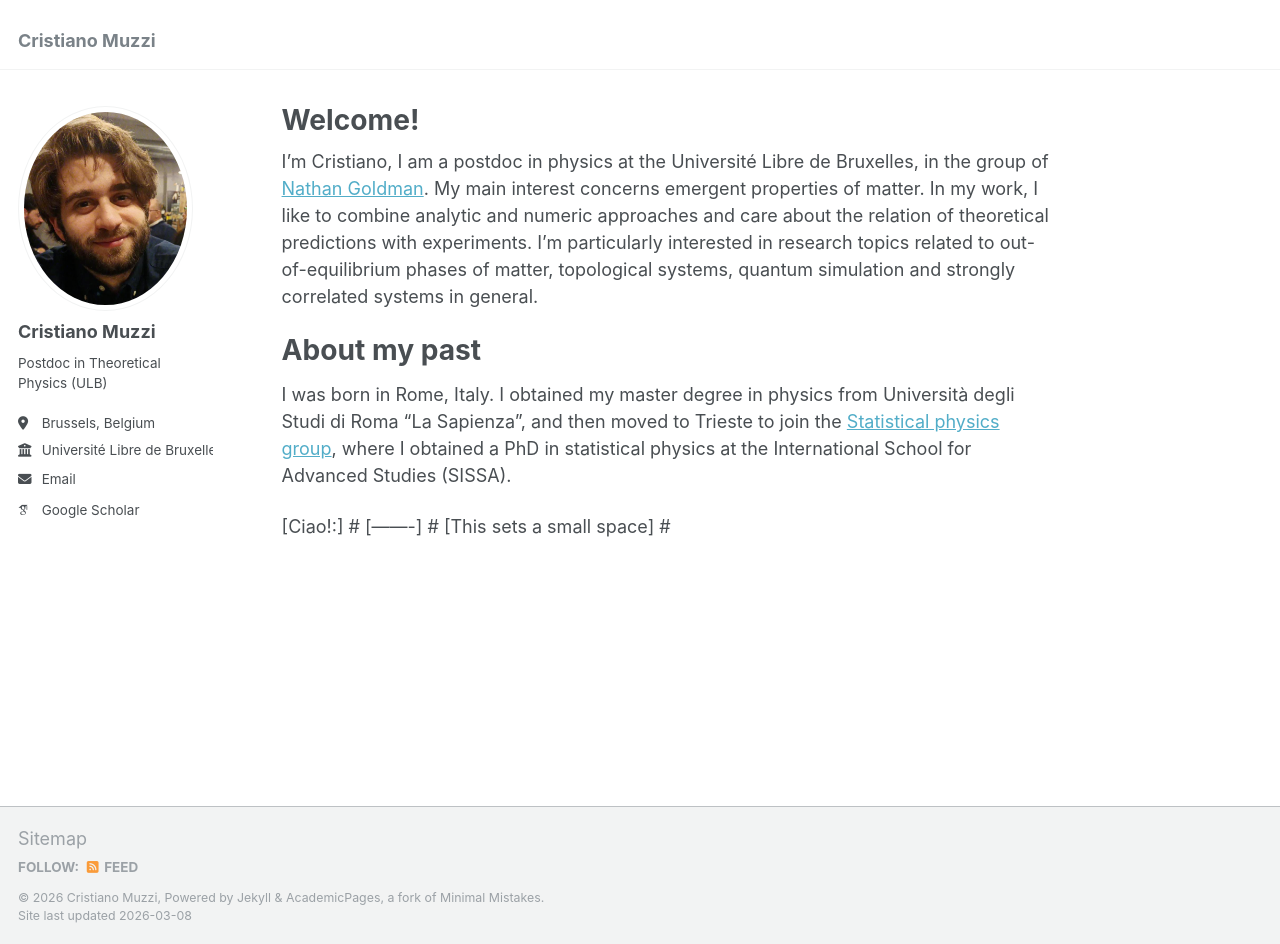
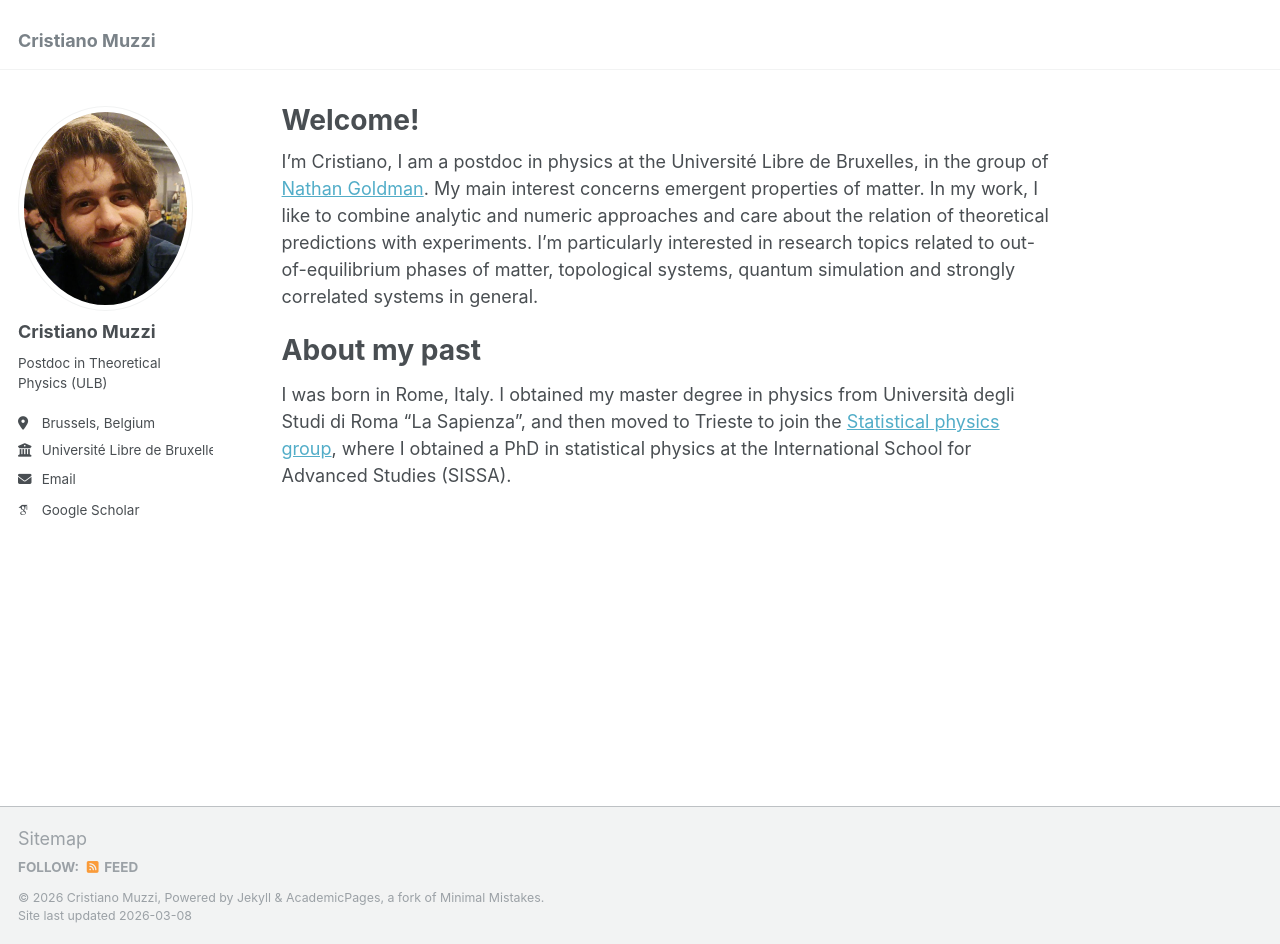
Before and after one commit to cristianomuzzi/cristianomuzzi.github.io, a Jekyll site: the page built from _pages/about.md, in a window 1280 px wide and 944 px high. Built offline with Jekyll 4.4.1, drawn with Linux system fonts in a browser that asks for light colours; some web fonts are replaced.

Commit message:
Update about.md

```diff
--- a/_pages/about.md
+++ b/_pages/about.md
@@ -13,7 +13,8 @@ In my work, I like to combine analytic and numeric approaches and care about the
 About my past
 ======
 I was born in Rome, Italy. I obtained my master degree in physics from Università degli Studi di Roma "La Sapienza", and then moved to Trieste to join the [Statistical physics group](https://www.statphys.sissa.it/wordpress/), where I obtained a PhD in statistical physics at the International School for Advanced Studies (SISSA).
-
-[Ciao!:] #
-[-------] #
-[This sets a small space] #
+<!--
+Ciao!#
+------- #
+This sets a small space #
+-->
```
